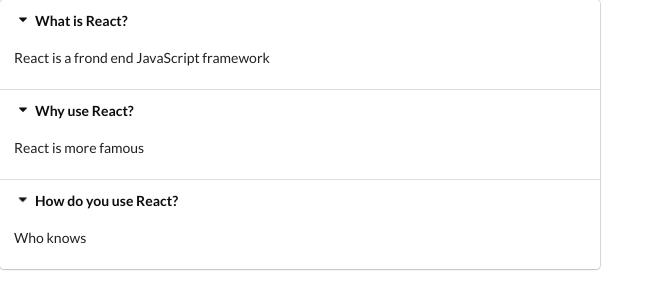
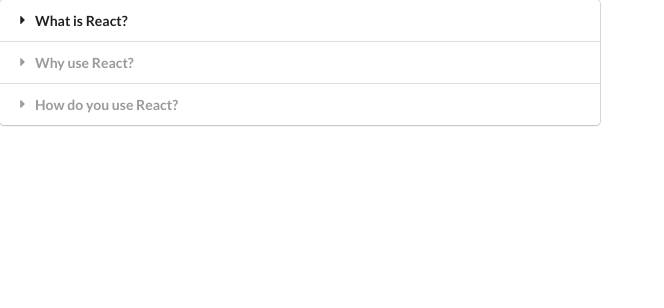
Before and after one commit to VitorDuarte0117/widget, a React (Create React App) app: page / in a window 1280 px wide. Shown: the top 308 px of the page, without its empty margins (0-664 px from the left). Built offline with nearby package versions, Linux system fonts and the light colour scheme.

Commit message:
accordion

```diff
--- a/src/components/Accordion.js
+++ b/src/components/Accordion.js
@@ -1,15 +1,28 @@
-import React from "react";
+import React, { useState } from "react";
 
 const Accordion = ({ items }) => {
-    const renderedItems = items.map(({ title, content }) => {
+    // Obs: array destructure, the activeIndex is reaching the first[0] element of the array and assigning it to a new variable called "activeIndex" and the setActiveIndex is reaching the second[1] element of the array and assigning with the variable setActiveIndex
+    // the "" on useState("") is the initial value for the state, activeIndex="",then,setActiveIndex will fulfill as the changes are made
+    const [activeIndex, setActiveIndex] = useState("");
+
+    const onTitleClick = (index) => {
+        setActiveIndex(index);
+    };
+    const renderedItems = items.map((item, index) => {
+        const active = index === activeIndex ? "active" : "";
         return (
-            <React.Fragment key={title}>
-                <div className="title active">
+            <React.Fragment key={item.title}>
+                <div
+                    className={`title${active}`}
+                    onClick={() => {
+                        onTitleClick(index);
+                    }}
+                >
                     <i className="dropdown icon"></i>
-                    {title}
+                    {item.title}
                 </div>
-                <div className="content active">
-                    <p>{content}</p>
+                <div className={`content ${active}`}>
+                    <p>{item.content}</p>
                 </div>
             </React.Fragment>
         );
```
